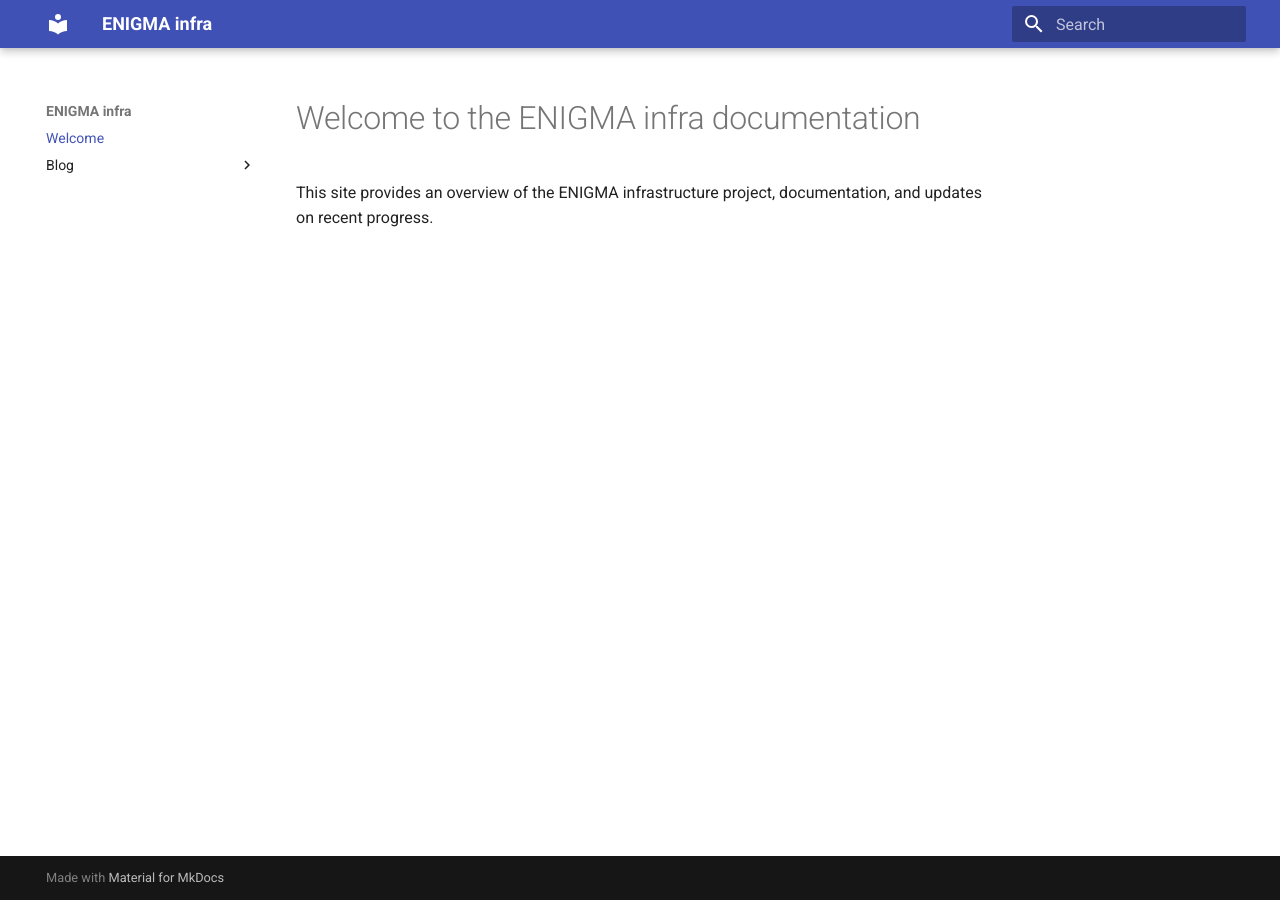
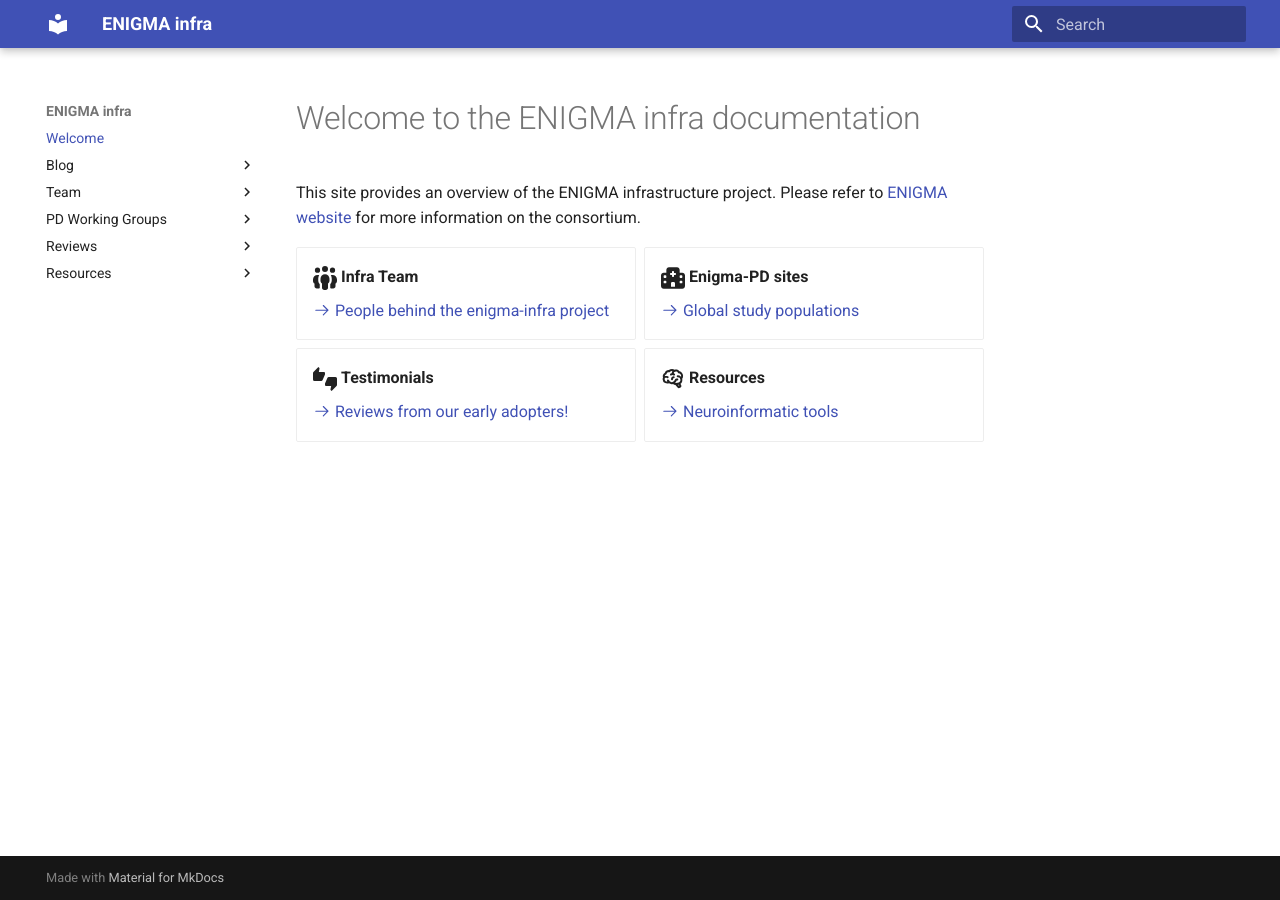
Before and after one commit to ENIGMA-infra/enigma-infra.github.io, an MkDocs documentation site: the page built from docs/index.md, in a window 1280 px wide. Built offline with MkDocs 1.6.1 and Material for MkDocs 9.7.7, drawn with Linux system fonts in a browser that asks for light colours.

Commit message:
[WIP] added basic structure to organize information (#1)
* added basic structure to organize information

* added people

* added details to sites and resources

* updated requirements.txt

```diff
--- a/docs/index.md
+++ b/docs/index.md
@@ -1,4 +1,27 @@
 # Welcome to the ENIGMA infra documentation
 
-This site provides an overview of the ENIGMA infrastructure project,
-documentation, and updates on recent progress.
+This site provides an overview of the ENIGMA infrastructure project. Please refer to [ENIGMA website](https://enigma.ini.usc.edu/about-2/) for more information on the consortium.
+
+<div class="grid cards" markdown>
+
+-   :fontawesome-solid-people-group:{ .lg .middle } __Infra Team__
+
+
+    [:octicons-arrow-right-24: People behind the enigma-infra project](team/people)
+
+-   :fontawesome-solid-hospital-wide:{ .lg .middle } __Enigma-PD sites__
+
+
+    [:octicons-arrow-right-24: Global study populations](wg/e_pd)
+
+-   :material-thumbs-up-down:{ .lg .middle } __Testimonials__
+
+
+    [:octicons-arrow-right-24: Reviews from our early adopters!](reviews/testimonials)
+
+-   :material-brain:{ .lg .middle } __Resources__
+
+
+    [:octicons-arrow-right-24: Neuroinformatic tools](resources/open_science_toolstack)
+
+</div>
--- a/mkdocs.yml
+++ b/mkdocs.yml
@@ -8,7 +8,22 @@
   - Welcome: index.md
   - Blog:
     - blog/index.md
+  - Team:
+    - team/people.md
+  - PD Working Groups:
+    - wg/e_pd.md
+  - Reviews:
+    - reviews/testimonials.md
+  - Resources:
+    - resources/open_science_toolstack.md
 
 plugins:
   - search
   - blog
+
+markdown_extensions:
+  - attr_list
+  - md_in_html
+  - pymdownx.emoji:
+      emoji_index: !!python/name:material.extensions.emoji.twemoji
+      emoji_generator: !!python/name:material.extensions.emoji.to_svg
--- a/requirements.txt
+++ b/requirements.txt
@@ -1 +1,2 @@
+mkdocs
 mkdocs-material
```
Also changed, not shown: docs/resources/open_science_toolstack.md (added, +10 -0 lines), docs/reviews/testimonials.md (added, +39 -0 lines), docs/team/people.md (added, +42 -0 lines), docs/wg/e_pd.md (added, +35 -0 lines), docs/resources/img/neurobagel.png (added), docs/resources/img/nipoppy.png (added), docs/team/img/alyssa.png (added), docs/team/img/arman.jpg (added), docs/team/img/emile.jpeg (added), docs/team/img/eva.jpeg (added), docs/team/img/jb.jpg (added), docs/team/img/mathieu.png (added), docs/team/img/michelle.jpg (added), docs/team/img/nikhil.png (added), 2 more files.
